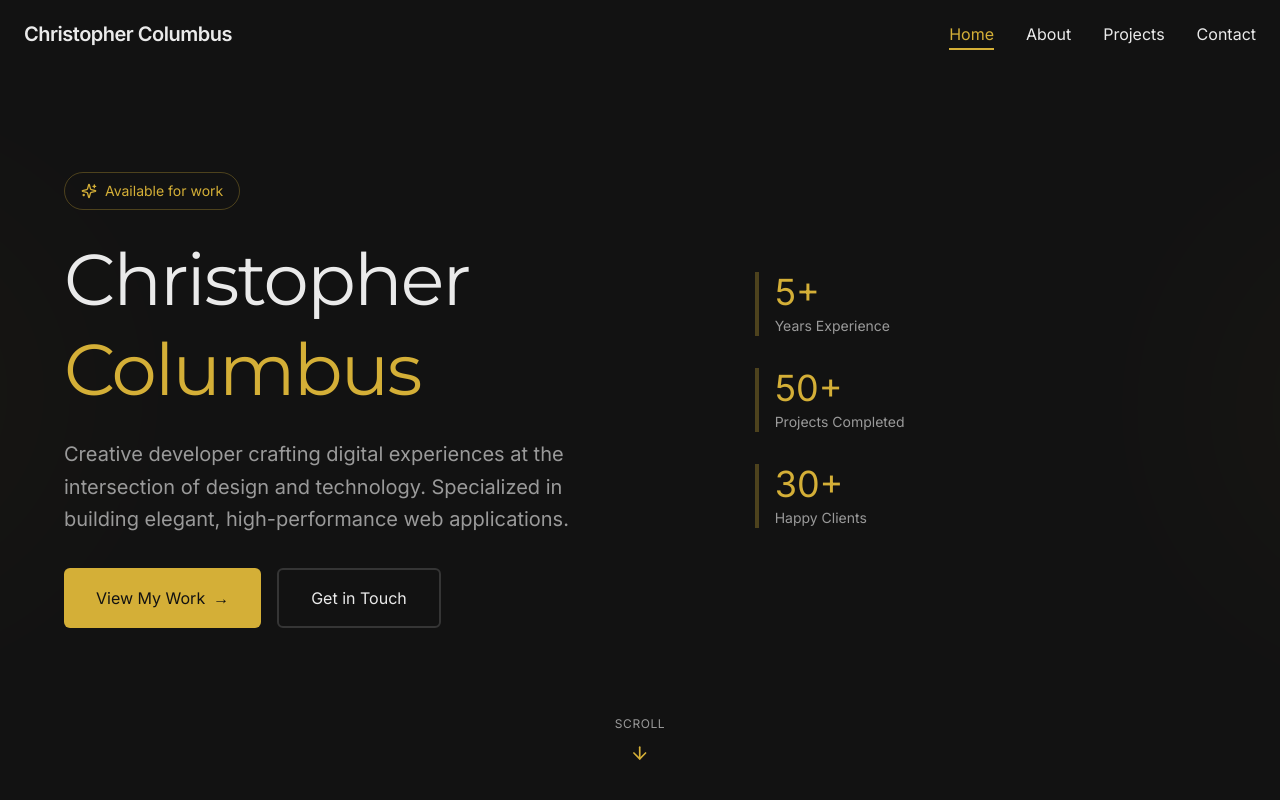
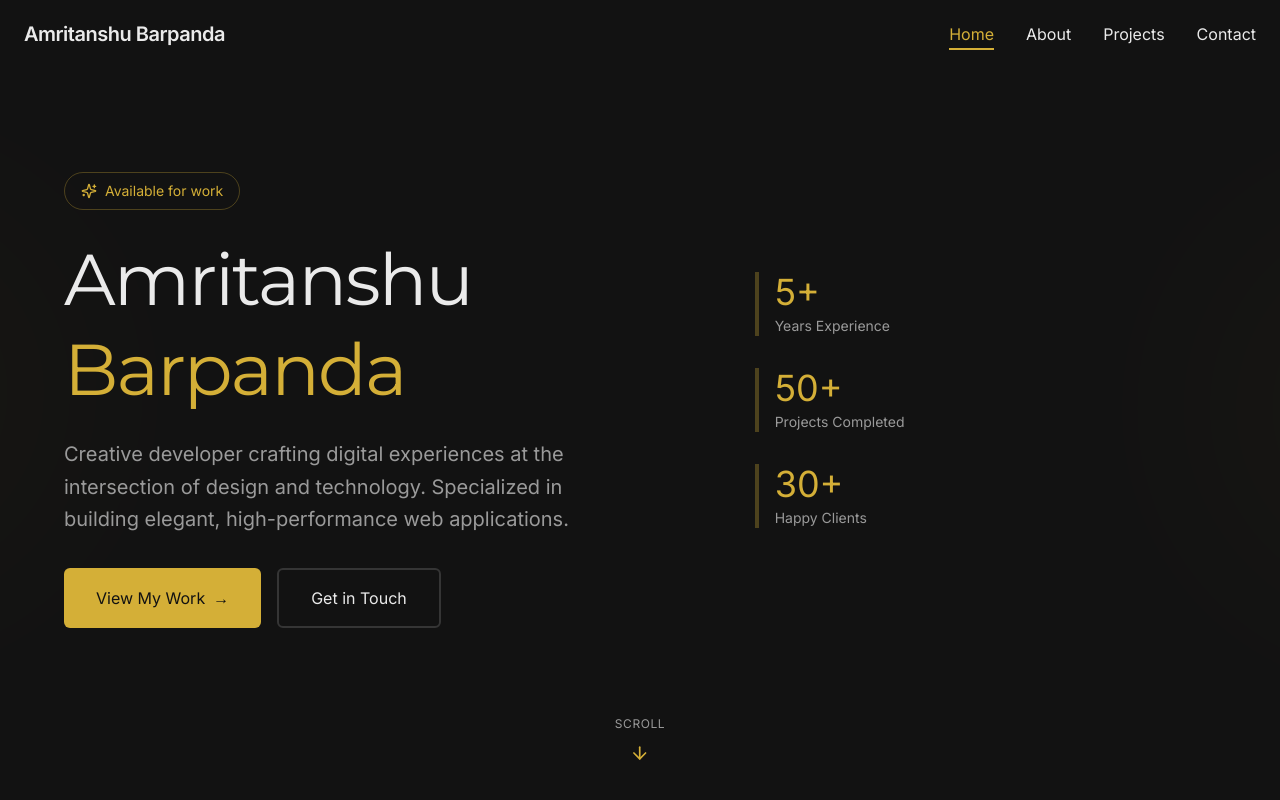
Before and after one commit to ABarpanda/Portfolio-Website, a React (Vite) app: page / in a window 1280 px wide. Shown: the top 800 px of the page. Built offline with nearby package versions, Linux system fonts and the light colour scheme.

Commit message:
Name changes

```diff
--- a/index.html
+++ b/index.html
@@ -4,7 +4,7 @@
     <head>
       <meta charset="UTF-8" />
       <meta name="viewport" content="width=device-width, initial-scale=1.0" />
-      <title>Minimalist Portfolio Website</title>
+      <title>Amritanshu Barpanda</title>
     </head>
 
     <body>
--- a/package.json
+++ b/package.json
@@ -1,5 +1,5 @@
 {
-      "name": "Minimalist Portfolio Website",
+      "name": "Amritanshu Barpanda",
       "version": "0.1.0",
       "private": true,
       "dependencies": {
--- a/src/components/About.tsx
+++ b/src/components/About.tsx
@@ -50,7 +50,7 @@ export function About() {
               >
                 <ImageWithFallback
                   src="/path/to/your/photo.jpg"
-                  alt="Christopher Columbus"
+                  alt="Amritanshu Barpanda"
                   className="w-full h-full object-cover"
                 />
                 {/* Overlay gradient */}
--- a/src/components/Contact.tsx
+++ b/src/components/Contact.tsx
@@ -6,17 +6,17 @@ export function Contact() {
     {
       icon: Github,
       label: "GitHub",
-      url: "https://github.com",
+      url: "https://github.com/ABarpanda",
     },
     {
       icon: Linkedin,
       label: "LinkedIn",
-      url: "https://linkedin.com",
+      url: "https://www.linkedin.com/in/amritanshu-barpanda/",
     },
     {
       icon: Twitter,
       label: "Twitter",
-      url: "https://twitter.com",
+      url: "https://x.com/IamABarpanda",
     },
   ];
 
@@ -35,13 +35,13 @@ export function Contact() {
           </p>
 
           <motion.a
-            href="mailto:hello@example.com"
+            href="mailto:abarpanda05@gmail.com"
             className="inline-flex items-center gap-3 px-8 py-4 bg-[#D4AF37] text-[#121212] rounded-sm hover:bg-[#C0A062] transition-colors duration-300 mb-12"
             whileHover={{ scale: 1.05 }}
             whileTap={{ scale: 0.95 }}
           >
             <Mail className="w-5 h-5" />
-            hello@example.com
+            abarpanda05@gmail.com
           </motion.a>
 
           <div className="flex justify-center gap-6 mt-8">
--- a/src/components/Hero.tsx
+++ b/src/components/Hero.tsx
@@ -61,9 +61,9 @@ export function Hero({ onViewWork }: HeroProps) {
               transition={{ duration: 0.8, delay: 0.3 }}
               className="text-5xl md:text-6xl lg:text-7xl mb-6 tracking-tight leading-tight"
             >
-              Christopher
+              Amritanshu
               <br />
-              <span className="text-[#D4AF37]">Columbus</span>
+              <span className="text-[#D4AF37]">Barpanda</span>
             </motion.h1>
 
             <motion.p
--- a/src/components/Navigation.tsx
+++ b/src/components/Navigation.tsx
@@ -50,7 +50,7 @@ export function Navigation() {
             onClick={() => scrollToSection("home")}
             className="text-xl font-semibold tracking-tight hover:text-[#D4AF37] transition-colors duration-300"
           >
-            Christopher Columbus
+            Amritanshu Barpanda
           </button>
 
           <div className="flex gap-8">
```
Also changed, not shown: src/guidelines/Guidelines.md (deleted).
